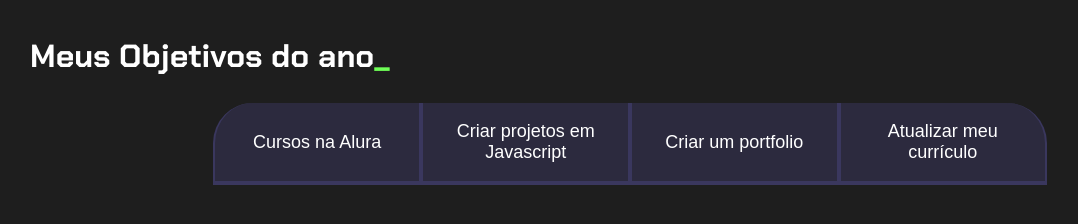
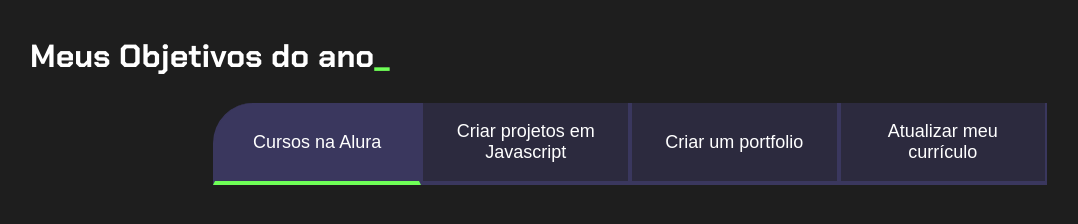
Before and after one commit to maria-heloisaz/projeto-de-vida, a plain HTML site: page index.html in a window 1280 px wide. Both pictures are taken after a click on the button "Cursos na Alura". Shown: the whole page, without its empty margins (10-1088 px from the left). Drawn offline with Linux system fonts and the light colour scheme.

Commit message:
configurando js

```diff
--- a/index.html
+++ b/index.html
@@ -12,11 +12,15 @@
     <section class="conteudo-principal">
         <h2 class="titulo-principal">Meus Objetivos do ano<span>_</span></h2>
         <div class="botoes">
-            <button class="botao">Cursos na Alura</button>
-            <button class="botao">Criar projetos em Javascript</button>
-            <button class="botao">Criar um portfolio</button>
-            <button class="botao">Atualizar meu currículo</button>
+            <button class="botao ativo">Cursos na Alura</button>
+          <button class="botao">Criar projetos em Javascript</button>
+          <button class="botao">Criar um portfolio</button>
+          <button class="botao">Atualizar meu currículo</button>
+
+          <script src="main.js"></script>
         </div>
     </section>
+
+
 </body>
 </html>
--- /dev/null
+++ b/main.js
@@ -0,0 +1,12 @@
+const botoes = document.querySelectorAll(".botao");
+
+for(let i=0;i <botoes.length;i++){
+    botoes[i].onclick = function(){
+
+        for(let j=0;j<botoes.length;j++){
+            botoes[j].classList.remove("ativo");
+        }
+
+        botoes[i].classList.add("ativo");
+    }
+}
--- a/style.css
+++ b/style.css
@@ -74,3 +74,7 @@ body {
         border-radius: 0 40px 0 0;
     }
 }
+.ativo{
+    background-color: var(--botao-ativo);
+    border-bottom: 4px solid var(--verde);
+}
```
